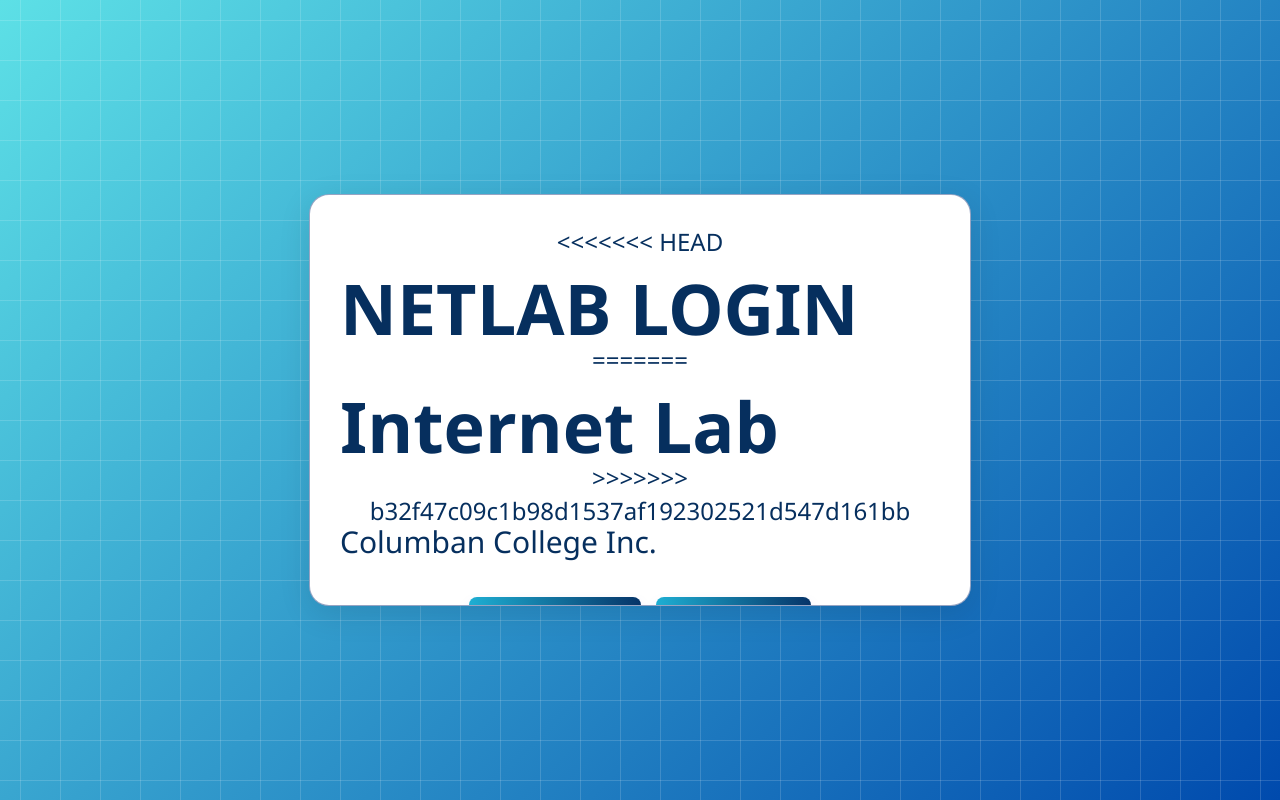
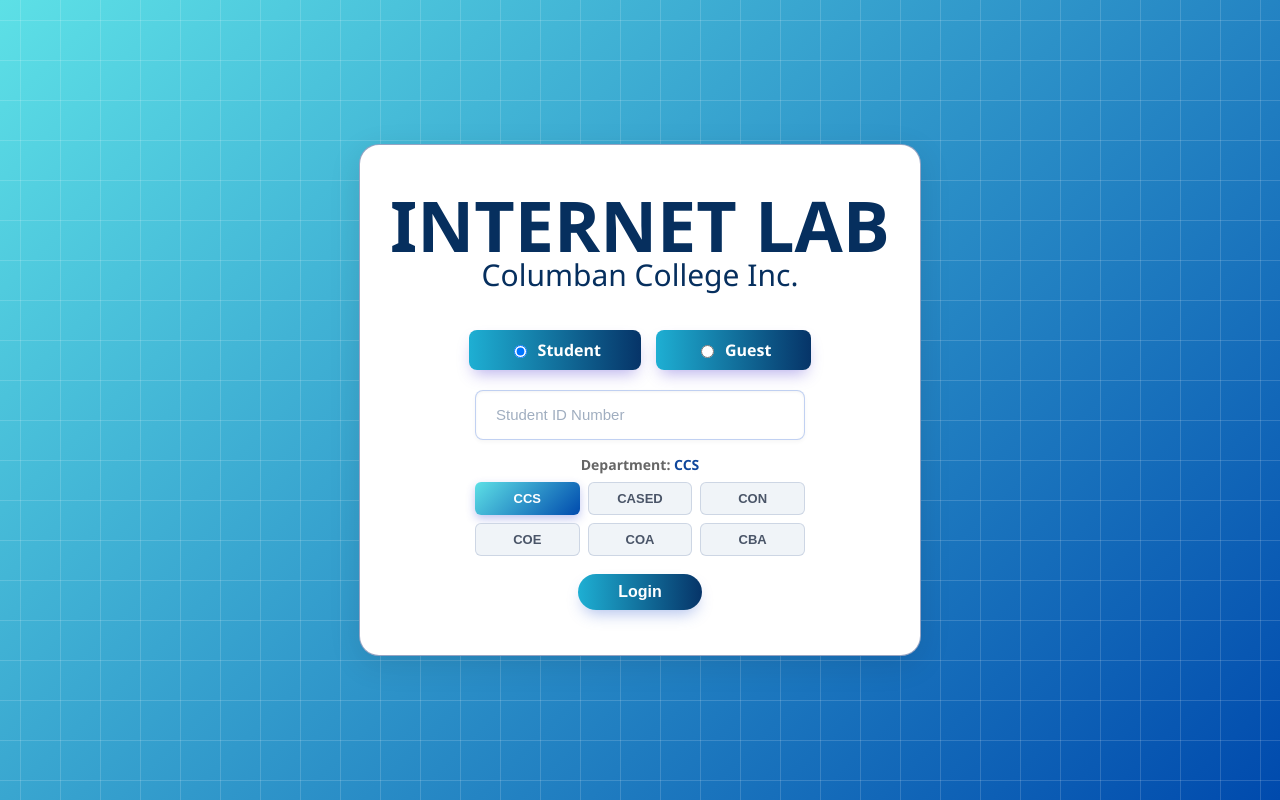
Before and after one commit to Zero0234/Login-Logout, a Django app: page / in a window 1280 px wide. Run offline with Django 5.2, Linux system fonts and the light colour scheme.

Commit message:
Added department section, fixed 8 digit idnumber only

```diff
--- a/logger/static/css/style.css
+++ b/logger/static/css/style.css
@@ -23,8 +23,8 @@ body {
    GLASS CARD COMPONENT
    ========================================= */
 .card {
-    width: 600px;
-    height: 350px;
+    width: 500px;
+    height: 450px;
     padding: 30px;
     margin: 40px auto;
     background: rgb(255, 255, 255);
@@ -46,7 +46,6 @@ body {
     font-size: 70px;
     font-weight: 700;
     line-height: 70px;
-    text-align: left;
     user-select:none;
 }
 
@@ -56,7 +55,6 @@ body {
     font-size: 30px;
     font-weight: 500;
     line-height: 70px;
-    text-align: left;
     user-select:none;
 }
 
@@ -130,6 +128,59 @@ body {
 #id-section input::placeholder {
     color: #a0aec0;
     font-size: 15px;
+}
+
+/* =========================================
+   DEPARTMENT BUTTON SELECTOR MODULE
+   ========================================= */
+#department-section {
+    margin: 15px auto;
+    max-width: 330px;
+    text-align: center;
+}
+
+.dept-label {
+    font-size: 14px;
+    color: #666;
+    margin: 0 0 8px 0;
+    font-weight: 600;
+}
+
+#selected-dept-text {
+    color: #0f479c; /* Highlights the name of your current choice */
+    font-weight: 700;
+}
+
+.dept-button-group {
+    display: grid;
+    grid-template-columns: repeat(3, 1fr); /* Arranges them perfectly into 2 clean rows of 3 */
+    gap: 8px;
+    width: 100%;
+}
+
+/* Base style for inactive department choices */
+.dept-btn {
+    background: #f0f4f8;
+    color: #4a5568;
+    border: 1px solid rgba(12, 45, 117, 0.15);
+    padding: 8px 0;
+    font-size: 13px;
+    font-weight: 700;
+    border-radius: 6px;
+    cursor: pointer;
+    transition: all 0.2s ease;
+}
+
+.dept-btn:hover {
+    background: #e2e8f0;
+}
+
+/* Active glowing state when a department is chosen */
+.dept-btn.active {
+    background: linear-gradient(135deg, #5de0e6 0%, #004aad 100%);
+    color: white;
+    border:none;
+    box-shadow: 0 4px 10px rgba(54, 69, 208, 0.3);
 }
 
 #login-button{
--- a/logger/templates/logger/index.html
+++ b/logger/templates/logger/index.html
@@ -21,11 +21,7 @@
     <form id="main-form" method="POST">
         {% csrf_token %}
 
-<<<<<<< HEAD
-        <h3>NETLAB LOGIN</h3>
-=======
-        <h3>Internet Lab</h3>
->>>>>>> b32f47c09c1b98d1537af192302521d547d161bb
+        <h3>INTERNET LAB</h3>
         <h2>Columban College Inc.</h2>
 
         <div class="role-buttons">
@@ -38,7 +34,22 @@
         </div>
 
         <div id="id-section">
-            <input type="text" name="id_number" id="id_field" placeholder="Student ID Number" value="{{ id_val }}">
+            <input type="text" name="id_number" id="id_field" placeholder="Student ID Number" minlength="8" mazlength="8" value="{{ id_val }}">
+        </div>
+
+        <div id="department-section">
+            <p class="dept-label">Department: <span id="selected-dept-text">CCS</span></p>
+
+            <div class="dept-button-group">
+                <button type="button" class="dept-btn active" onclick="selectDepartment('CCS')">CCS</button>
+                <button type="button" class="dept-btn" onclick="selectDepartment('CASED')">CASED</button>
+                <button type="button" class="dept-btn" onclick="selectDepartment('CON')">CON</button>
+                <button type="button" class="dept-btn" onclick="selectDepartment('COE')">COE</button>
+                <button type="button" class="dept-btn" onclick="selectDepartment('COA')">COA</button>
+                <button type="button" class="dept-btn" onclick="selectDepartment('CBA')">CBA</button>
+            </div>
+
+            <input type="hidden" name="department" id="id_department" value="CCS">
         </div>
 
         <button id="login-button" type="button" onclick="verifyEntry()">Login</button>
@@ -105,6 +116,7 @@
     function toggleFields(role, isInitialLoad = false) {
         const idSection = document.getElementById('id-section');
         const nameSection = document.getElementById('name-section');
+        const departmentSection = document.getElementById('department-section');
         const idField = document.getElementById('id_field');
         const nameField = document.getElementById('name_field');
         const jsMessage = document.getElementById('js-message');
@@ -118,13 +130,19 @@
         if (role === 'guest' || role === 'GUEST') {
             idSection.style.display = 'none';
             idField.required = false;
+
             nameSection.style.display = 'block';
             nameField.required = true;
+
+            if (departmentSection) departmentSection.style.display = 'none';
         } else {
             idSection.style.display = 'block';
             idField.required = true;
+
             nameSection.style.display = 'none';
             nameField.required = false;
+
+            if (departmentSection) departmentSection.style.display = 'block';
         }
     }
 
@@ -149,7 +167,7 @@
     };
 
     function verifyEntry() {
-        const idInput = document.getElementById('id_field').value;
+        const idInput = document.getElementById('id_field').value.trim(); // Added .trim() to handle spaces safely
         const selectedRole = document.querySelector('input[name="role"]:checked').value;
 
         // Clear previous errors on new click
@@ -181,6 +199,15 @@
             return;
         }
 
+        // ==========================================================
+        // NEW STRICT CHECKPOINT: Locks length to exactly 8 digits
+        // ==========================================================
+        if (idInput.length !== 8) {
+            showJsError("ID Number must be exactly 8 digits long.");
+            return; // Halts execution here so the modals never pop up!
+        }
+
+        // Runs your original endpoint lookup safely now that length is validated!
         fetch(`/lookup/?id_number=${idInput}`)
             .then(response => response.json())
             .then(data => {
@@ -197,6 +224,23 @@
                 console.error('Error:', error);
                 showJsError("An error occurred. Please check the server.");
             });
+    }
+
+    function selectDepartment(deptCode) {
+        // 1. Update the value of our hidden form field
+        document.getElementById('id_department').value = deptCode;
+
+        // 2. Update the text indicator label above the buttons
+        document.getElementById('selected-dept-text').innerText = deptCode;
+
+        // 3. Remove the 'active' highlight class from all department buttons
+        document.querySelectorAll('.dept-btn').forEach(btn => {
+            btn.classList.remove('active');
+        });
+
+        // 4. Add the 'active' highlight class to the specific button clicked
+        // Finding the exact button by checking its text contents
+        Array.from(document.querySelectorAll('.dept-btn')).find(btn => btn.innerText === deptCode).classList.add('active');
     }
 
     function showJsError(messageText) {
--- a/logger/views.py
+++ b/logger/views.py
@@ -12,8 +12,9 @@ def log_entry(request):
 
     if request.method == 'POST':
         role = request.POST.get('role').upper()  # 'STUDENT' or 'GUEST'
-        id_number = request.POST.get('id_number', '')
+        id_number = request.POST.get('id_number', '').strip()
         name_from_form = request.POST.get('name', '')
+        department_from_form = request.POST.get('department', 'CCS')
 
         # Remember what the user typed so we don't reset their screen on an error
         context['selected_role'] = role
@@ -22,12 +23,16 @@ def log_entry(request):
 
         try:
             if role == 'STUDENT':
+                if not id_number.isdigit() or len(id_number) != 8:
+                    raise ValidationError({'id_number': 'ID Number must contain only numbers and be exactly 8 digits long.'})
+
                 student_profile = LearnerProfile.objects.filter(id_number=id_number).first()
                 if student_profile:
                     NetlabLog.objects.create(
                         name=student_profile.full_name,
                         role='STUDENT',
-                        id_number=id_number
+                        id_number=id_number,
+                        department=student_profile.department
                     )
                     messages.success(request, f"Thank you, {student_profile.full_name}! Entry recorded.")
                     context = {'selected_role': 'STUDENT'} # Reset on success
@@ -37,15 +42,23 @@ def log_entry(request):
             else:
                 # Guest Logic
                 if name_from_form:
-                    NetlabLog.objects.create(name=name_from_form, role='GUEST')
+                    NetlabLog.objects.create(
+                        name=name_from_form,
+                        role='GUEST',
+                        department=department_from_form
+                    )
                     messages.success(request, f"Welcome, {name_from_form}!")
                     context = {'selected_role': 'STUDENT'} # Reset on success
                 else:
                     messages.error(request, "Name is required for Guests.")
 
         except ValidationError as e:
-            for field, errors in e.message_dict.items():
-                for error in errors:
+            if hasattr(e, 'message_dict'):
+                for field, errors in e.message_dict.items():
+                    for error in errors:
+                        messages.error(request, f"{error}")
+            else:
+                for error in e.messages:
                     messages.error(request, f"{error}")
 
     return render(request, 'logger/index.html', context)
@@ -63,21 +76,19 @@ def register_learner_ajax(request):
     try:
         data = json.loads(request.body)
 
-        # Create the instance
         new_learner = LearnerProfile(
-            id_number=data.get('id_number'),
+            id_number=str(data.get('id_number', '')).strip(),
             full_name=data.get('full_name'),
             department=data.get('department')
         )
 
-        # full_clean() enforces your RegexValidators before saving
         new_learner.full_clean()
         new_learner.save()
-
         return JsonResponse({'success': True})
 
     except ValidationError as e:
-        # Returns the specific model validation errors (e.g. wrong ID format)
-        return JsonResponse({'success': False, 'error': "Validation Error: Check your inputs."})
+        # Pulls the exact message string out of your model's numeric_validator
+        error_message = e.message_dict.get('id_number', ["Validation Error: Check your inputs."])[0]
+        return JsonResponse({'success': False, 'error': error_message})
     except Exception as e:
         return JsonResponse({'success': False, 'error': "An unexpected error occurred."})
```
Also changed, not shown: logger/admin.py (+10 -2 lines), logger/models.py (+19 -10 lines), logger/migrations/0011_netlablog_department_netlablog_logged_at_and_more.py (added), logger/migrations/0012_alter_learnerprofile_department_and_more.py (added).
